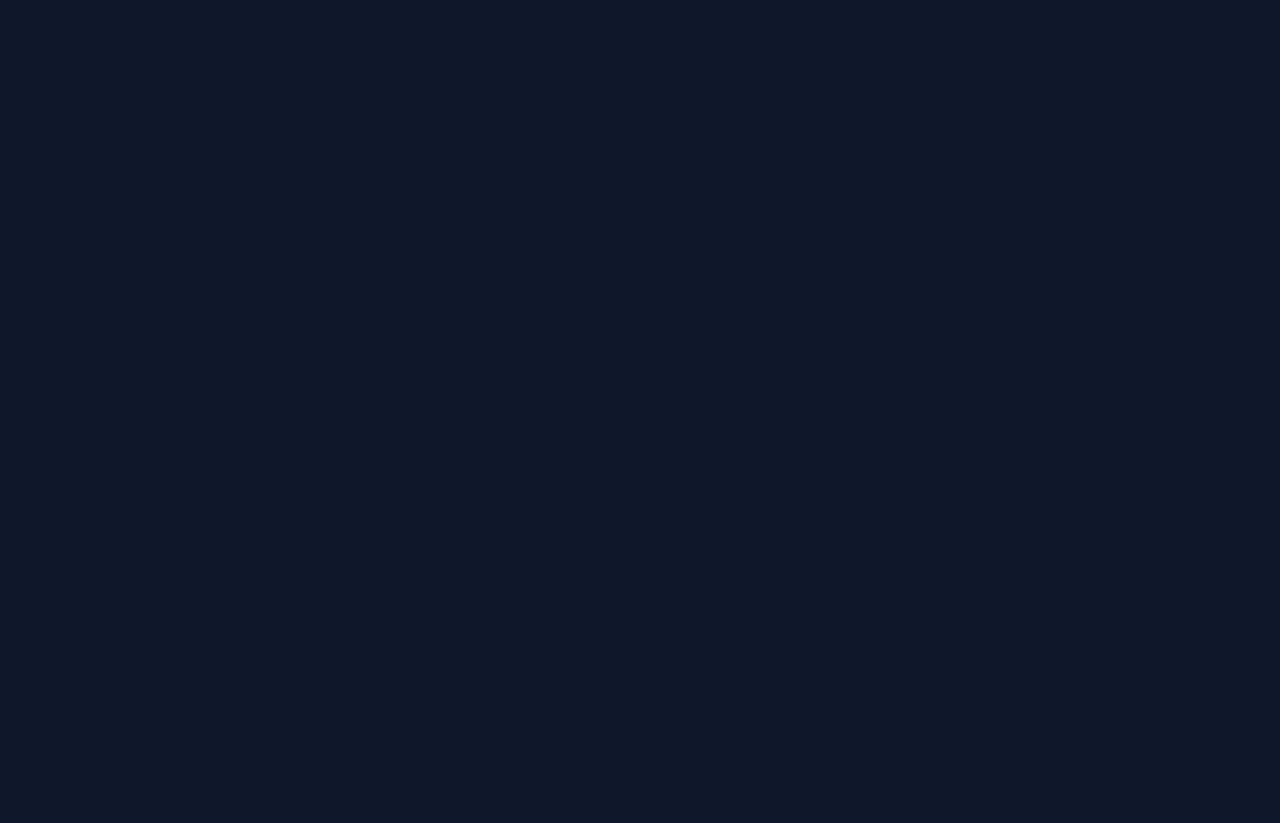
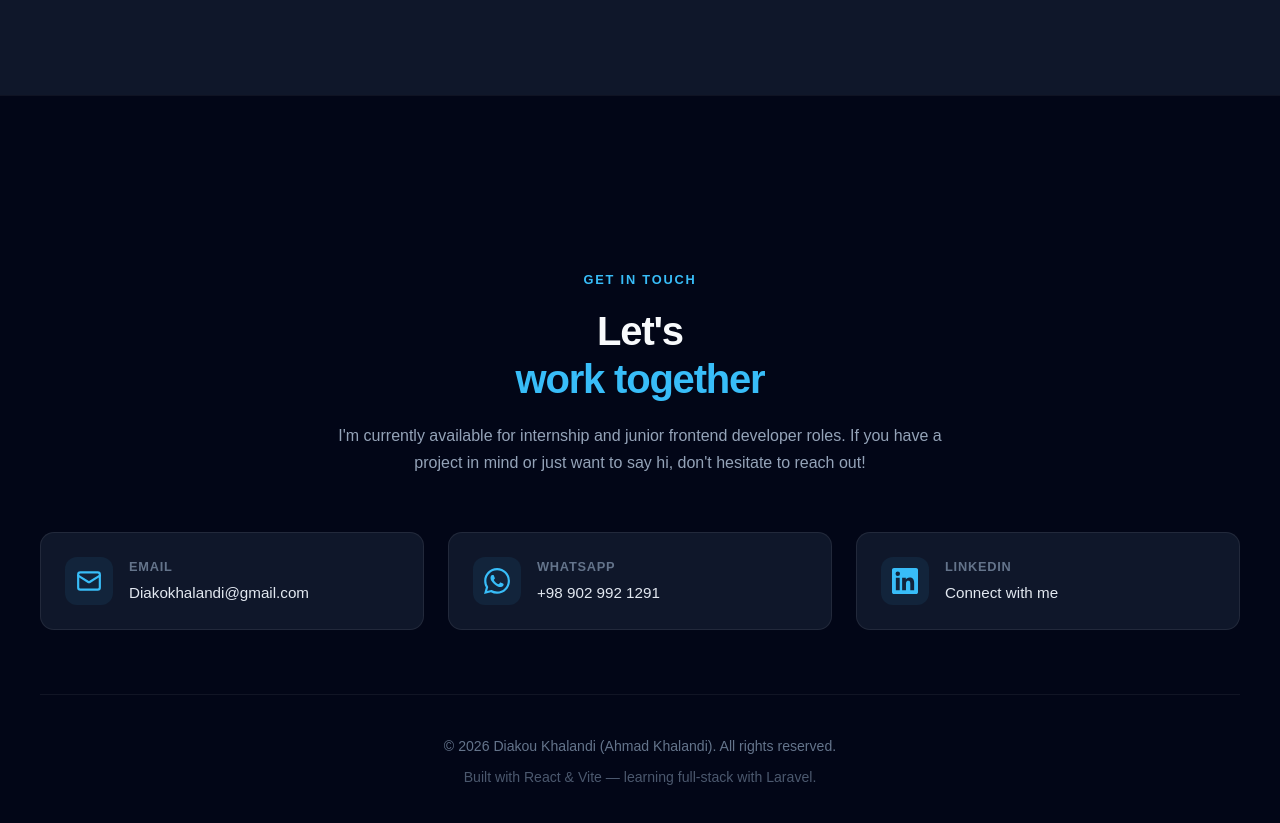
Before and after one commit to diako444/my-internship-portfolio, a React (Vite) app: page / in a window 1280 px wide. Shown: the part 2976-3799 px from the top of the page. Before the commit the page ends 3071 px from the top, so only its background shows below. Built offline with nearby package versions, Linux system fonts and the light colour scheme.

Commit message:
finalized

```diff
--- a/src/App.jsx
+++ b/src/App.jsx
@@ -4,6 +4,7 @@ import Hero from './components/Hero';
 import About from './components/About';
 import Skills from './components/Skills';
 import Projects from './components/Projects';
+import Contact from './components/Contact';
 
 function App() {
   return (
@@ -14,6 +15,7 @@ function App() {
         <About />
         <Skills />
         <Projects />
+        <Contact />
       </main>
     </div>
   );
--- /dev/null
+++ b/src/components/Contact.css
@@ -0,0 +1,120 @@
+.contact-section {
+  padding: 6rem 2rem 2rem;
+  background: #020617;
+  border-top: 1px solid rgba(255, 255, 255, 0.05);
+  min-height: 100vh;
+  display: flex;
+  flex-direction: column;
+  justify-content: center;
+}
+
+.contact-container {
+  max-width: 1200px;
+  margin: 0 auto;
+  width: 100%;
+}
+
+.contact-header {
+  text-align: center;
+  max-width: 640px;
+  margin: 0 auto 3.5rem;
+}
+
+.contact-subtitle {
+  color: #94a3b8;
+  font-size: 1rem;
+  line-height: 1.7;
+  margin-top: 0.8rem;
+}
+
+/* Cards */
+.contact-content {
+  display: grid;
+  grid-template-columns: repeat(3, 1fr);
+  gap: 1.5rem;
+  margin-bottom: 4rem;
+}
+
+.contact-card {
+  background: #0f172a;
+  border: 1px solid rgba(255, 255, 255, 0.08);
+  border-radius: 14px;
+  padding: 1.5rem;
+  display: flex;
+  align-items: center;
+  gap: 1rem;
+  text-decoration: none;
+  transition: all 0.25s ease;
+}
+
+.contact-card:hover {
+  transform: translateY(-4px);
+  border-color: rgba(56, 189, 248, 0.4);
+  box-shadow: 0 12px 28px rgba(0, 0, 0, 0.2);
+}
+
+.contact-icon {
+  width: 48px;
+  height: 48px;
+  flex-shrink: 0;
+  display: flex;
+  align-items: center;
+  justify-content: center;
+  border-radius: 12px;
+  background: rgba(56, 189, 248, 0.08);
+  color: #38bdf8;
+}
+
+.contact-info {
+  display: flex;
+  flex-direction: column;
+  gap: 0.2rem;
+  overflow: hidden;
+}
+
+.contact-label {
+  font-size: 0.8rem;
+  font-weight: 600;
+  text-transform: uppercase;
+  letter-spacing: 0.06em;
+  color: #64748b;
+}
+
+.contact-value {
+  font-size: 0.95rem;
+  font-weight: 500;
+  color: #e2e8f0;
+  white-space: nowrap;
+  overflow: hidden;
+  text-overflow: ellipsis;
+}
+
+/* Footer */
+.footer {
+  border-top: 1px solid rgba(255, 255, 255, 0.06);
+  padding-top: 2.5rem;
+  text-align: center;
+  color: #64748b;
+  font-size: 0.88rem;
+  line-height: 1.7;
+}
+
+.footer-note {
+  margin-top: 0.4rem;
+  opacity: 0.75;
+}
+
+/* Responsive */
+@media (max-width: 968px) {
+  .contact-content {
+    grid-template-columns: 1fr;
+    max-width: 480px;
+    margin: 0 auto 4rem;
+  }
+}
+
+@media (max-width: 560px) {
+  .contact-section {
+    padding: 4.5rem 1.25rem 2rem;
+  }
+}
--- /dev/null
+++ b/src/components/Contact.jsx
@@ -0,0 +1,90 @@
+import React from 'react';
+import './Contact.css';
+
+function Contact() {
+  return (
+    <section id="contact" className="contact-section">
+      <div className="contact-container">
+
+        {/* Header */}
+        <div className="contact-header">
+          <span className="section-label">GET IN TOUCH</span>
+          <h2 className="section-title">
+            Let's <span>work together</span>
+          </h2>
+          <p className="contact-subtitle">
+            I'm currently available for internship and junior frontend developer
+            roles. If you have a project in mind or just want to say hi,
+            don't hesitate to reach out!
+          </p>
+        </div>
+
+        {/* Social / Contact Links */}
+        <div className="contact-content">
+          <a
+            href="mailto:your.email@gmail.com"
+            className="contact-card email-card"
+          >
+            <div className="contact-icon">
+              <svg width="26" height="26" viewBox="0 0 24 24" fill="none" stroke="currentColor" strokeWidth="2" strokeLinecap="round" strokeLinejoin="round">
+                <rect x="2" y="4" width="20" height="16" rx="2"></rect>
+                <path d="m22 7-8.97 5.7a1.94 1.94 0 0 1-2.06 0L2 7"></path>
+              </svg>
+            </div>
+            <div className="contact-info">
+              <span className="contact-label">Email</span>
+              <span className="contact-value">Diakokhalandi@gmail.com</span>
+            </div>
+          </a>
+
+          <a
+            href="https://wa.me/+989029921291"
+            target="_blank"
+            rel="noreferrer"
+            className="contact-card whatsapp-card"
+          >
+            <div className="contact-icon">
+              <svg width="26" height="26" viewBox="0 0 24 24" fill="currentColor">
+                <path d="M17.472 14.382c-.297-.149-1.758-.867-2.03-.967-.273-.099-.471-.148-.67.15-.197.297-.767.966-.94 1.164-.173.199-.347.223-.644.075-.297-.15-1.255-.463-2.39-1.475-.883-.788-1.48-1.761-1.653-2.059-.173-.297-.018-.458.13-.606.134-.133.298-.347.446-.52.149-.174.198-.298.298-.497.099-.198.05-.371-.025-.52-.075-.149-.669-1.612-.916-2.207-.242-.579-.487-.5-.669-.51-.173-.008-.371-.01-.57-.01-.198 0-.52.074-.792.372-.272.297-1.04 1.016-1.04 2.479 0 1.462 1.065 2.875 1.213 3.074.149.198 2.096 3.2 5.077 4.487.709.306 1.262.489 1.694.625.712.227 1.36.195 1.871.118.571-.085 1.758-.719 2.006-1.413.248-.694.248-1.289.173-1.413-.074-.124-.272-.198-.57-.347m-5.421 7.403h-.004a9.87 9.87 0 0 1-5.031-1.378l-.361-.214-3.741.982.998-3.648-.235-.374a9.86 9.86 0 0 1-1.51-5.26c.001-5.45 4.436-9.884 9.888-9.884 2.64 0 5.122 1.03 6.988 2.898a9.825 9.825 0 0 1 2.893 6.994c-.003 5.45-4.437 9.884-9.885 9.884m8.413-18.297A11.815 11.815 0 0 0 12.05 0C5.495 0 .16 5.335.157 11.892c0 2.096.547 4.142 1.588 5.945L.057 24l6.305-1.654a11.882 11.882 0 0 0 5.683 1.448h.005c6.554 0 11.89-5.335 11.893-11.893a11.821 11.821 0 0 0-3.48-8.413z"/>
+              </svg>
+            </div>
+            <div className="contact-info">
+              <span className="contact-label">WhatsApp</span>
+              <span className="contact-value">+98 902 992 1291</span>
+            </div>
+          </a>
+
+          <a
+            href="https://www.linkedin.com/in/diako-khalandi-b52a76414/"
+            target="_blank"
+            rel="noreferrer"
+            className="contact-card linkedin-card"
+          >
+            <div className="contact-icon">
+              <svg width="26" height="26" viewBox="0 0 24 24" fill="currentColor">
+                <path d="M20.447 20.452h-3.554v-5.569c0-1.328-.027-3.037-1.852-3.037-1.853 0-2.136 1.445-2.136 2.939v5.667H9.351V9h3.414v1.561h.046c.477-.9 1.637-1.85 3.37-1.85 3.601 0 4.267 2.37 4.267 5.455v6.286zM5.337 7.433a2.062 2.062 0 0 1-2.063-2.065 2.064 2.064 0 1 1 2.063 2.065zm1.782 13.019H3.555V9h3.564v11.452zM22.225 0H1.771C.792 0 0 .774 0 1.729v20.542C0 23.227.792 24 1.771 24h20.451C23.2 24 24 23.227 24 22.271V1.729C24 .774 23.2 0 22.222 0h.003z"/>
+              </svg>
+            </div>
+            <div className="contact-info">
+              <span className="contact-label">LinkedIn</span>
+              <span className="contact-value">Connect with me</span>
+            </div>
+          </a>
+        </div>
+
+        {/* Footer */}
+        <footer className="footer">
+          <p>
+            © {new Date().getFullYear()} Diakou Khalandi (Ahmad Khalandi). All rights reserved.
+          </p>
+          <p className="footer-note">
+            Built with React & Vite — learning full-stack with Laravel.
+          </p>
+        </footer>
+
+      </div>
+    </section>
+  );
+}
+
+export default Contact;
```
